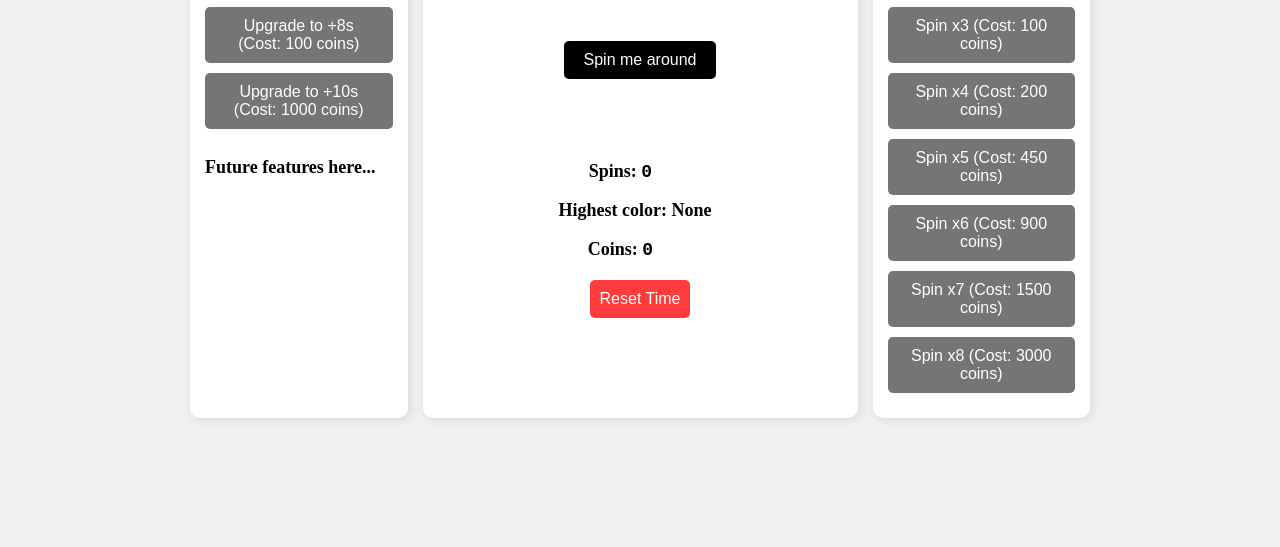
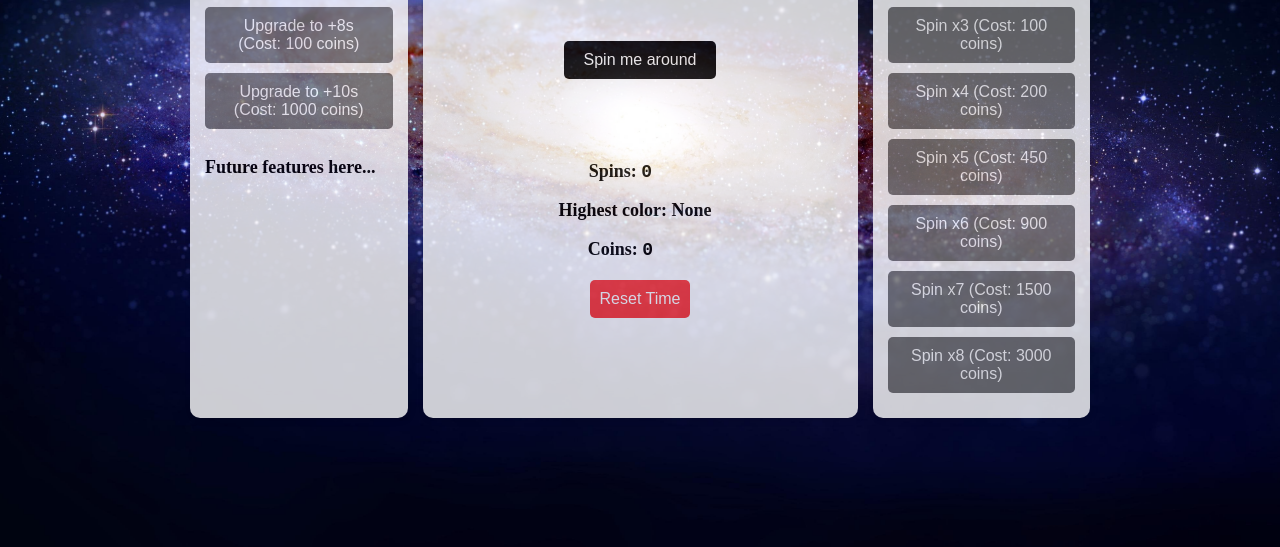
Before and after one commit to Branditen/Spin-me-Arround, a plain HTML site: page front/index.html in a window 1280 px wide. Shown: the part 269-816 px from the top of the page. Drawn offline with Linux system fonts and the light colour scheme.

Commit message:
8vo commit: agrego fondos. Sin funcionalidad

```diff
--- a/front/index.html
+++ b/front/index.html
@@ -18,7 +18,7 @@
         </div>
 
         <!-- Sección del Juego -->
-    <div class="column" id="game">
+        <div class="centerColumn" id="game">
             <h1>Press the button to spin it</h1>
             <p id="timer">Time: 10s</p>
             <br><br><br>
@@ -42,5 +42,6 @@
             <button id="septuplePoints">Spin x7 (Cost: 1500 coins)</button>
             <button id="octuplePoints">Spin x8 (Cost: 3000 coins)</button>
         </div>
+    </div>
     <script src="script.js"></script>
 </body>
--- a/front/style.css
+++ b/front/style.css
@@ -5,7 +5,7 @@ body {
     height: 100vh;
     background-color: #f0f0f0;
     flex-direction: column; /* Asegura que los elementos estén en columna */
-    background-image: url("ruta-de-tu-imagen.jpg"); /* 📌 Ruta de la imagen */
+    background-image: url("./src/galaxy_backround.jpg"); /* 📌 Ruta de la imagen */
     background-size: cover;  /* Ajusta la imagen al tamaño de la pantalla */
     background-position: center; /* Centra la imagen */
     background-repeat: no-repeat; /* Evita que se repita */
@@ -57,6 +57,20 @@ span {
     padding: 15px;
     border-radius: 10px;
     box-shadow: 2px 2px 10px rgba(0, 0, 0, 0.1);
+    opacity: 80%;
+}
+
+.centerColumn {
+    background: white;
+    /* background-image: url("./src/galaxy_backround.jpg");
+    background-size: cover;
+    background-position: center;
+    background-repeat: no-repeat;
+    background-blend-mode: difference; */
+    padding: 15px;
+    border-radius: 10px;
+    box-shadow: 2px 2px 10px rgba(0, 0, 0, 0.1);
+    opacity: 80%;
 }
 
 .gameButton{
```
Lines whose indentation alone changed are shown as unchanged.
